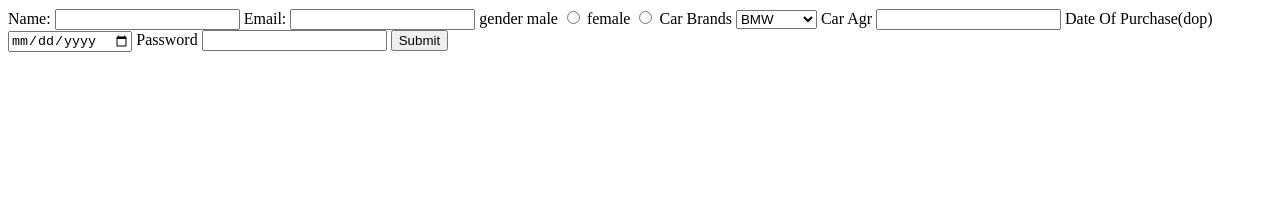
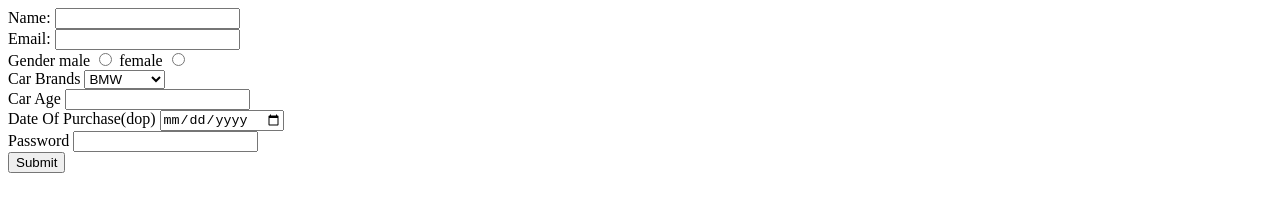
Before and after one commit to acciojob/car-insurance-form-venusagar-accio, a website: page main.html in a window 1280 px wide. Drawn offline with Linux system fonts and the light colour scheme.

Commit message:
created a submission

```diff
--- a/main.html
+++ b/main.html
@@ -10,26 +10,26 @@
 	<!-- the entire body must be written by student -->
 	<form method="post" action="">
 		<label for="name">Name:</label>
-		<input type="text" id=name required>
+		<input type="text" id=name required><br>
 		<label for="email">Email:</label>
-		<input type="email" id="email" required>
-		<label>gender</label>
+		<input type="email" id="email" required><br>
+		<label>Gender</label>
 		<label for="male">male</label>
-		<input type="radio" id="male" name="gender" required>
+		<input type="radio" id="male" name="Gender" required>
 		<label for="female">female</label>
-		<input type="radio" id="female" name="gender" required>
+		<input type="radio" id="female" name="Gender" required><br>
 		<label for="cars">Car Brands</label>
 		<select id="cars">
 			<option>BMW</option>
 			<option>Audi</option>
 			<option>Mercedez</option>
-		</select>
-		<label for="carage">Car Agr</label>
-		<input type="number" id="carage" required>
+		</select><br>
+		<label for="carage">Car Age</label>
+		<input type="number" id="carage" required><br>
 		<label for="dop">Date Of Purchase(dop)</label>
-		<input type="date" id="dop" required>
+		<input type="date" id="dop" required><br>
 		<label for="password">Password</label>
-		<input type="password" id="password" required>
+		<input type="password" id="password" required><br>
 		<input type="submit">
 	</form>
     <script type="text/javascript" src="./script.js">
```
